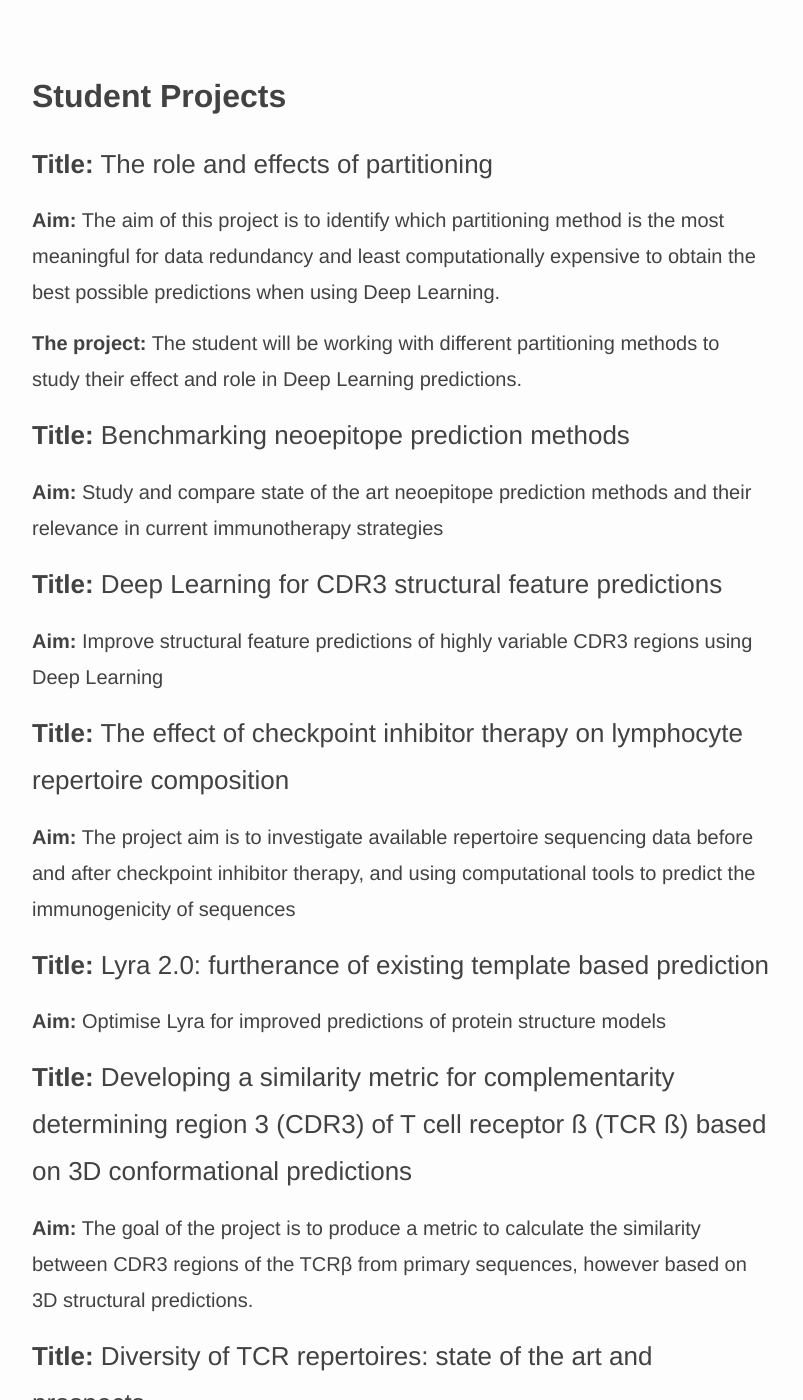
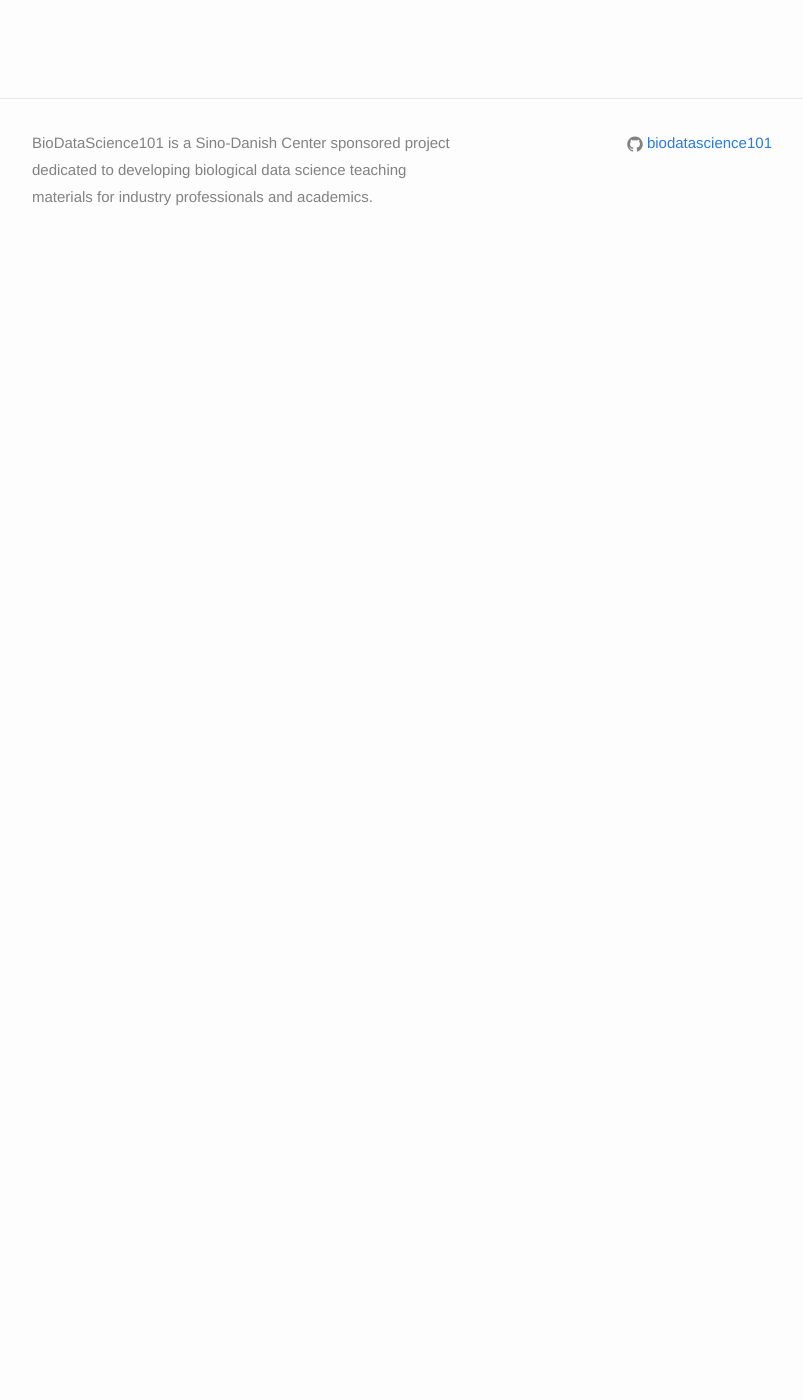
Before and after one commit to biodatascience101/BioDataScience101.github.io, a Jekyll site: the page built from _pages/projects/index.md, in a window 1280 px wide and 1400 px high, scrolled down 1042 px. Shown: the whole window, without its empty margins (238-1041 px from the left). Built offline with Jekyll 4.4.1, drawn with Linux system fonts in a browser that asks for light colours; nearby versions of some CDN libraries; after the commit the page ends 1312 px from its top, so only the background shows below that; some of the changed text lies outside the part shown.

Commit message:
Update index.md

```diff
--- a/_pages/projects/index.md
+++ b/_pages/projects/index.md
@@ -32,48 +32,3 @@ rank: 1
     {% endfor %}
     </ul>
 </div>
-
-
-## **Student Projects**
-
-### **Title:** The role and effects of partitioning
-
-#### **Aim:** The aim of this project is to identify which partitioning method is the most meaningful for data redundancy and least computationally expensive to obtain the best possible predictions when using Deep Learning.
-
-#### **The project:** The student will be working with different partitioning methods to study their effect and role in Deep Learning predictions.
-
-###  **Title:** Benchmarking neoepitope prediction methods
-
-#### **Aim:** Study and compare state of the art neoepitope prediction methods and their relevance in current immunotherapy strategies
-
-###  **Title:** Deep Learning for CDR3 structural feature predictions
-
-#### **Aim:** Improve structural feature predictions of highly variable CDR3 regions using Deep Learning
-
-###  **Title:** The effect of checkpoint inhibitor therapy on lymphocyte repertoire composition
-
-#### **Aim:** The project aim is to investigate available repertoire sequencing data before and after checkpoint inhibitor therapy, and using computational tools to predict the immunogenicity of sequences
-
-###  **Title:** Lyra 2.0: furtherance of existing template based prediction
-
-#### **Aim:** Optimise Lyra for improved predictions of protein structure models
-
-###  **Title:** Developing a similarity metric for complementarity determining region 3 (CDR3) of T cell receptor ß (TCR ß) based on 3D conformational predictions
-
-#### **Aim:** The goal of the project is to produce a metric to calculate the similarity between CDR3 regions of the TCRβ from primary sequences, however based on 3D structural predictions.
-
-###  **Title:** Diversity of TCR repertoires: state of the art and prospects
-
-#### **Aim:** Exploring current immune repertoire diversity analysis and their implications in patient outcome prediction and therapy engineering
-
-###  **Title:** Machine Learning for pairing structural data
-
-#### **Aim:** Majority of high-throughput sequencing data available in public repositories is unpaired and not on single-cell level. The aim of the project is applying machine learning algorithms in an attempt to match  the quality of existing data with those obtained with more recent techniques, thus improving the informational yield
-
-### **Title:** Embeddings for improved immune system relevant predictions
-
-#### **Aim:** Studying multiple embedding methods for context learning, which will improve Deep Learning prediction methods for immune system relevant problems
-
-### **Title:** Pysam package optimisation
-
-#### **Aim:** Reducing computational cost and data scaling for the Pysam module in relation to current projects
```
